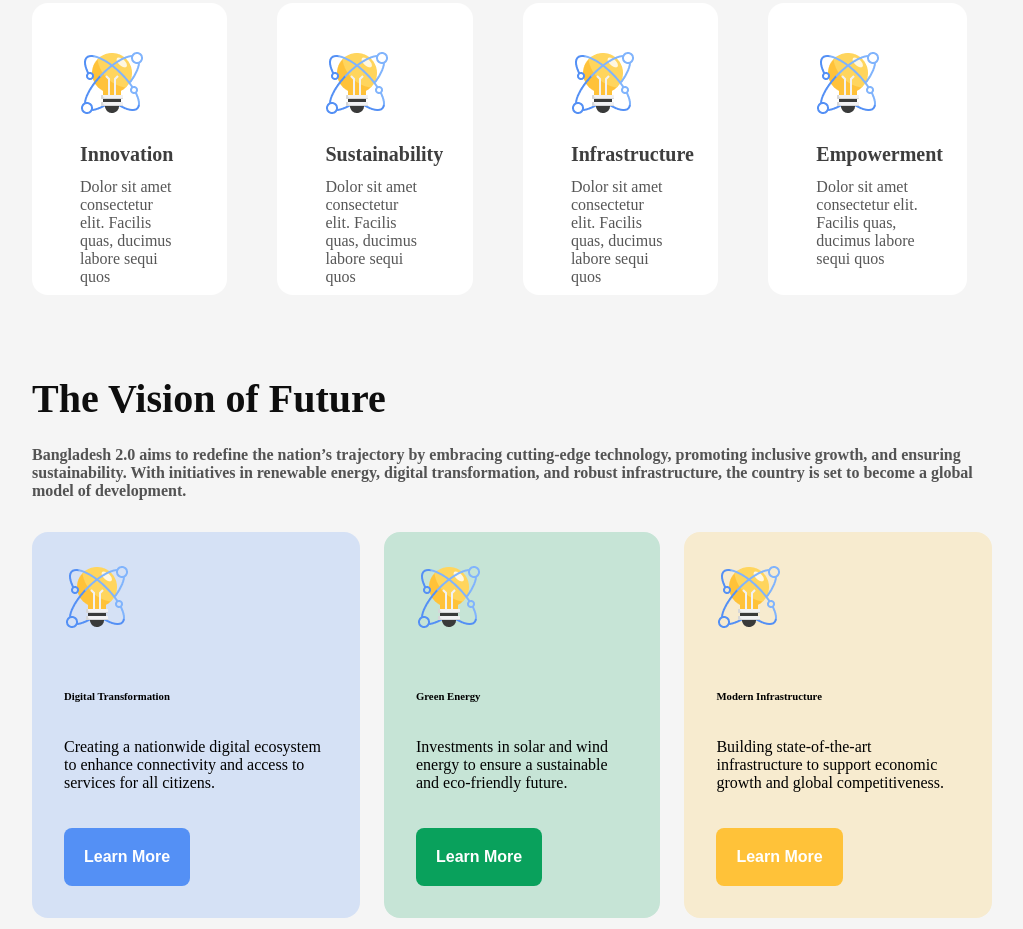
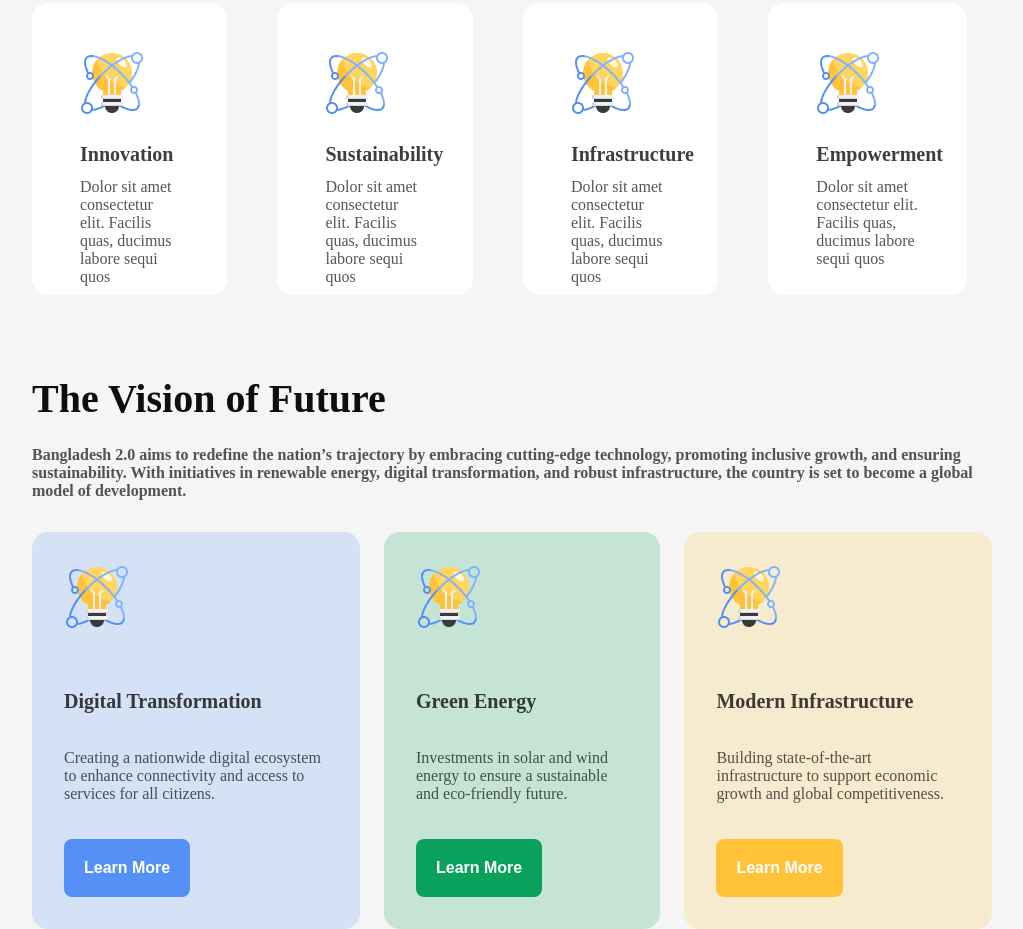
Before and after one commit to Durjoyalways/B11-A1, a plain HTML site: page index.html in a window 1280 px wide. Shown: the part 839-1768 px from the top of the page, without its empty margins (128-1151 px from the left). Drawn offline with Linux system fonts and the light colour scheme.

Commit message:
added colors and font style

```diff
--- a/styles/style.css
+++ b/styles/style.css
@@ -193,9 +193,15 @@ body{
 }
 .vision-card-heading{
     padding: 24px 32px;
+    font-size: 20px;
+    font-weight: bold;
+    color: rgba(14, 14, 14, 0.8);
 }
 .vision-card-description{
     padding: 12px 32px;
+    font-size: 16px;
+    font-weight: 400;
+    color: rgba(14, 14, 14, 0.7);
 }
 .vision-card-btn-1{
     padding: 20px;
```
